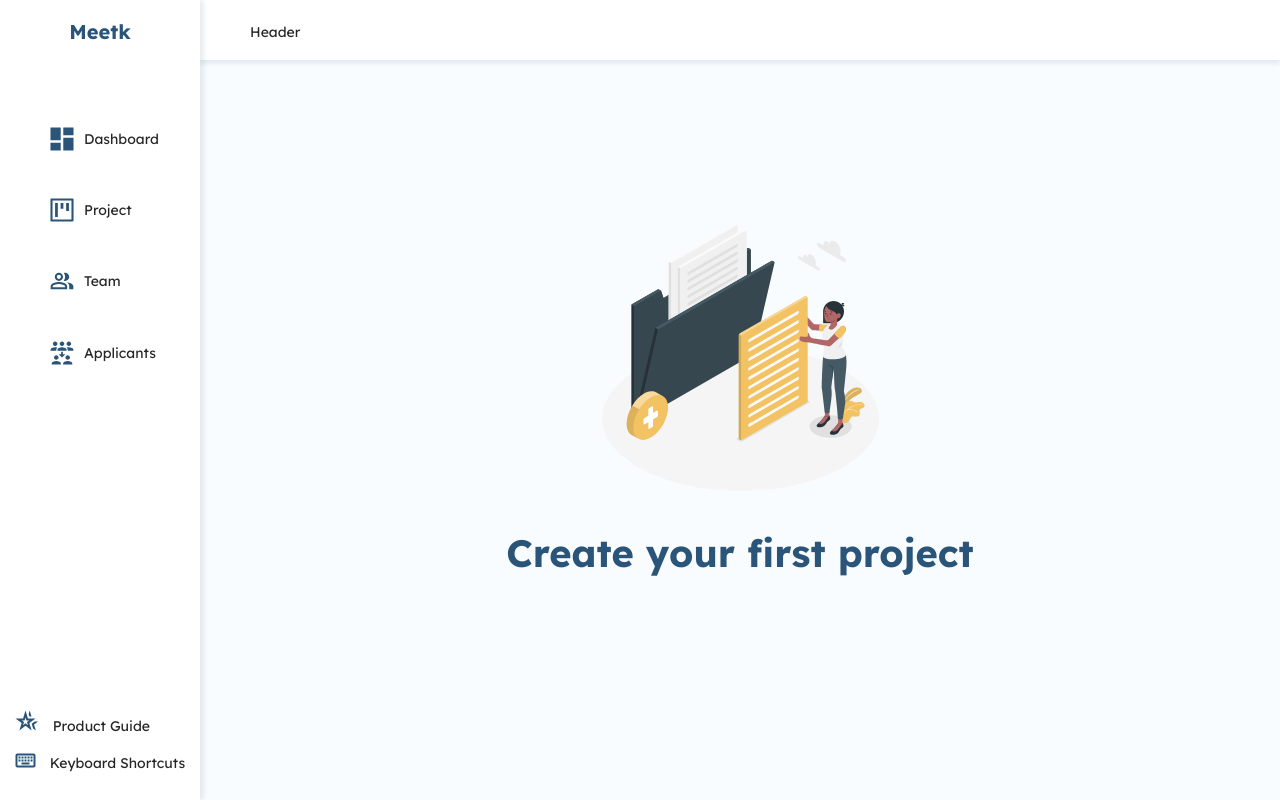
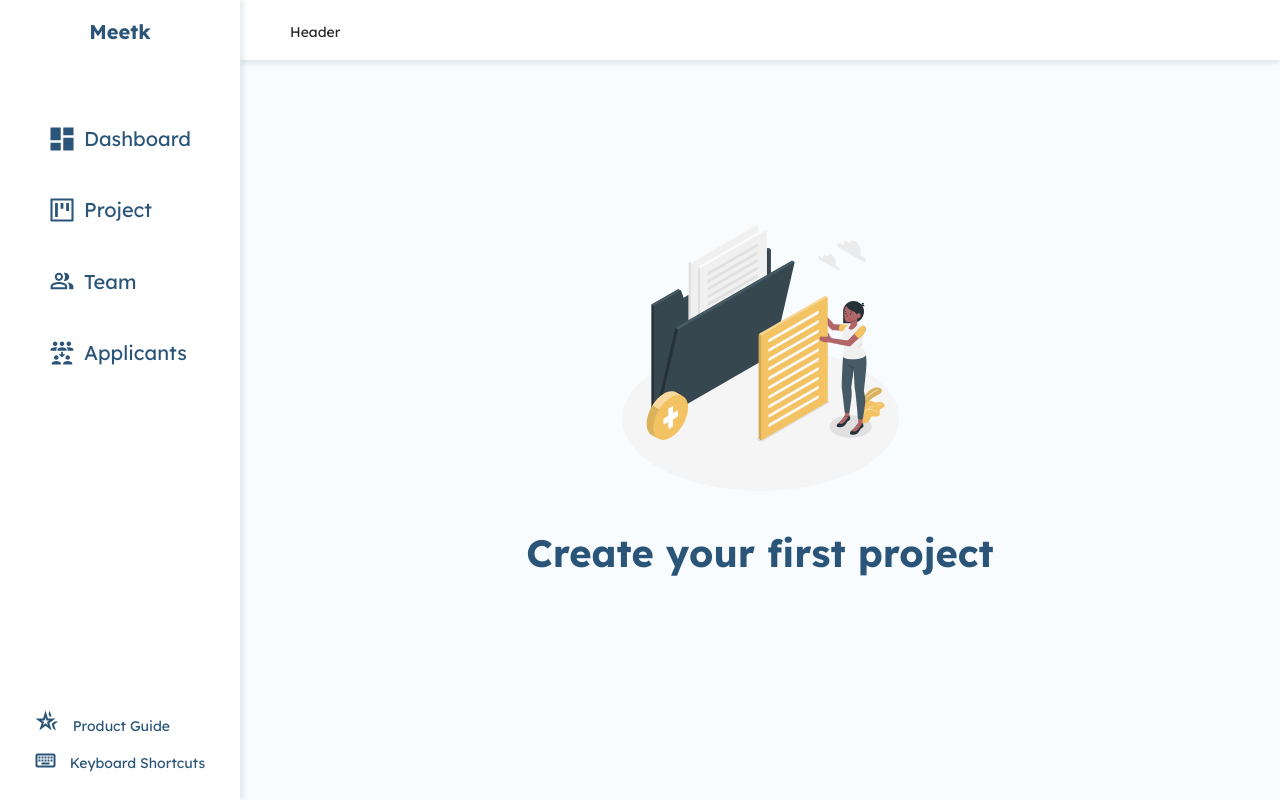
Before and after one commit to vlo111/kpi, a React (Create React App) app: page / in a window 1280 px wide. Built offline with nearby package versions, Linux system fonts and the light colour scheme; sample sign-in values are in the browser's storage.

Commit message:
fix main menu

```diff
--- a/src/components/Layout/MainLayout.tsx
+++ b/src/components/Layout/MainLayout.tsx
@@ -11,8 +11,10 @@ const LayoutStyle = styled(Layout)`
 `
 
 const Sider = styled(LayoutStyle.Sider)`
-  background: var(--white);
-  box-shadow: var(--manu-box-shadow);
+  width: 240px !important;
+  min-width: 240px !important;
+  max-width: 240px !important;
+  flex: 0 0 240px !important;
   z-index: 2;
 `
 
--- a/src/components/Menu/index.tsx
+++ b/src/components/Menu/index.tsx
@@ -10,7 +10,9 @@ import styled from 'styled-components'
 
 const MenuLayout = styled(Layout)`
   height: 100%;
+  width: 240px;
   background: var(--white);
+  box-shadow: var(--manu-box-shadow);
 `
 
 const Header = styled(MenuLayout.Header)`
@@ -43,6 +45,11 @@ const Content = styled(MenuLayout.Content)`
       background: var(--primary-light-1);
       border-right: 2px solid var(--dark-border-ultramarine);
     }
+
+    span {
+      color: var(--dark-border-ultramarine);
+      font-size: var(--headline-font-size);
+    }
   }
 `
 
@@ -60,6 +67,11 @@ const Footer = styled(MenuLayout.Footer)`
 
     > svg {
       margin-right: 10px;
+    }
+
+    span {
+      color: var(--dark-border-ultramarine);
+      font-size: var(--font-size-semismall);
     }
   }
 `
```
